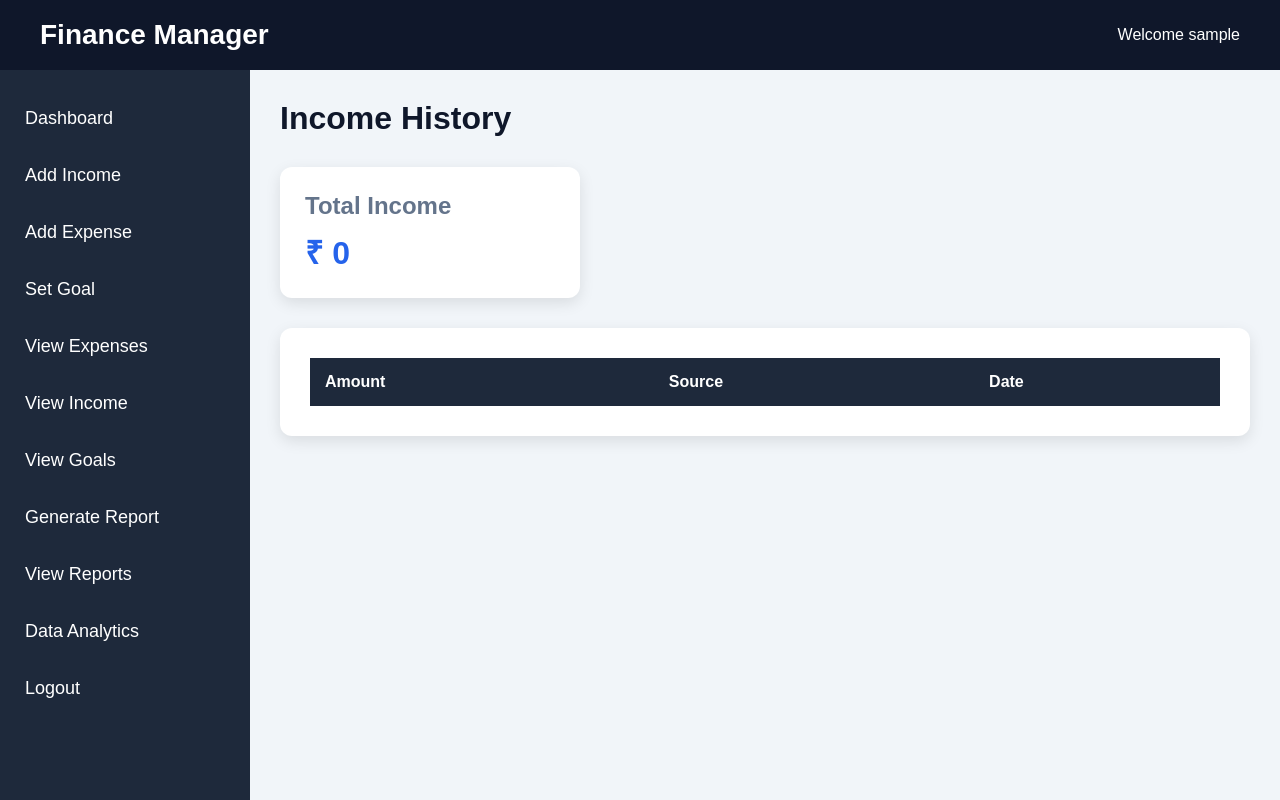
After one commit to Sandip-9172/Smart_Financial_Assistant, a Django app: page /view-income/ in a window 1280 px wide. The commit adds this page. Run offline with Django 5.2, Linux system fonts and the light colour scheme; the visitor is signed in with stand-in values (Sample User, id 1); data that the repository does not hold is empty.

Commit message:
View_income page created

```diff
--- a/config/config/urls.py
+++ b/config/config/urls.py
@@ -23,7 +23,8 @@ from finance.views import (
     dashboard,
     logout_view,
     home_view,
-    add_income
+    add_income,
+    view_income
 )
 
 urlpatterns = [
@@ -42,4 +43,6 @@ urlpatterns = [
 
     path('add-income/',add_income),
 
+    path('view-income/',view_income),
+
 ]
--- /dev/null
+++ b/config/finance/templates/view_income.html
@@ -0,0 +1,97 @@
+{% extends 'base.html' %}
+
+{% block title %}
+
+View Income
+
+{% endblock %}
+
+
+{% block content %}
+
+<h1 class="page-title">
+
+    Income History
+
+</h1>
+
+
+<!-- TOTAL INCOME CARD -->
+
+<div class="summary-card">
+
+    <h2>
+
+        Total Income
+
+    </h2>
+
+    <p>
+
+        ₹ {{ total_income }}
+
+    </p>
+
+</div>
+
+
+<!-- INCOME TABLE -->
+
+<div class="table-container">
+
+    <table>
+
+        <tr>
+
+            <th>
+
+                Amount
+
+            </th>
+
+            <th>
+
+                Source
+
+            </th>
+
+            <th>
+
+                Date
+
+            </th>
+
+        </tr>
+
+
+        {% for income in incomes %}
+
+        <tr>
+
+            <td>
+
+                ₹ {{ income.amount }}
+
+            </td>
+
+            <td>
+
+                {{ income.source }}
+
+            </td>
+
+            <td>
+
+                {{ income.date }}
+
+            </td>
+
+        </tr>
+
+        {% endfor %}
+
+    </table>
+
+</div>
+
+{% endblock %}
--- a/config/finance/views.py
+++ b/config/finance/views.py
@@ -1,5 +1,6 @@
 from rest_framework import viewsets
 from .models import Income, Expense, Goal, Category
+from django.db.models import Sum
 from .serializers import *
 
 class IncomeViewSet(viewsets.ModelViewSet):
@@ -148,3 +149,30 @@ def add_income(request):
         request,
         'add_income.html'
     )
+# ---------------- View _income Page ----------------
+
+@login_required
+def view_income(request):
+
+    incomes = Income.objects.filter(
+
+        user=request.user
+
+    ).order_by('-date')
+
+
+    total_income = incomes.aggregate(
+
+        Sum('amount')
+
+    )['amount__sum']
+
+
+    if total_income is None:
+
+        total_income = 0
+
+
+    return render(request,'view_income.html',{
+            'incomes': incomes,
+            'total_income': total_income})
--- a/config/static/css/style.css
+++ b/config/static/css/style.css
@@ -189,3 +189,90 @@ body{
 
     margin-bottom:15px;
 }
+
+/* ---------- PAGE TITLE ---------- */
+
+.page-title{
+
+    margin-bottom:30px;
+
+    color:#0f172a;
+}
+
+
+/* ---------- SUMMARY CARD ---------- */
+
+.summary-card{
+
+    width:300px;
+
+    background:white;
+
+    padding:25px;
+
+    border-radius:12px;
+
+    box-shadow:0 5px 15px rgba(0,0,0,0.1);
+
+    margin-bottom:30px;
+}
+
+.summary-card h2{
+
+    color:#64748b;
+
+    margin-bottom:10px;
+}
+
+.summary-card p{
+
+    font-size:32px;
+
+    font-weight:bold;
+
+    color:#2563eb;
+}
+
+
+/* ---------- TABLE ---------- */
+
+.table-container{
+
+    background:white;
+
+    padding:30px;
+
+    border-radius:12px;
+
+    box-shadow:0 5px 15px rgba(0,0,0,0.1);
+}
+
+table{
+
+    width:100%;
+
+    border-collapse:collapse;
+}
+
+table th{
+
+    background:#1e293b;
+
+    color:white;
+
+    padding:15px;
+
+    text-align:left;
+}
+
+table td{
+
+    padding:15px;
+
+    border-bottom:1px solid #e2e8f0;
+}
+
+table tr:hover{
+
+    background:#f8fafc;
+}
```
